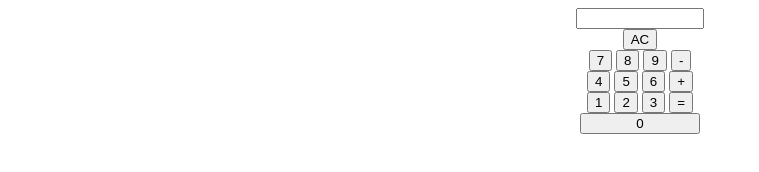
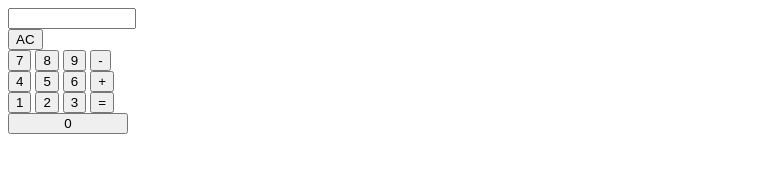
Before and after one commit to erecinos/calculator, a plain HTML site: page index.html in a window 1280 px wide. Shown: the whole page, without its empty margins (0-759 px from the left). Drawn offline with Linux system fonts and the light colour scheme.

Commit message:
Update index.html

```diff
--- a/index.html
+++ b/index.html
@@ -6,7 +6,7 @@
 <body>
   <script src="script.js">
   </script>
-<div align="center">
+<div>
   <input type="text" id="textbox" style="width:120px; text-align: right;">
   </input>
 
```
